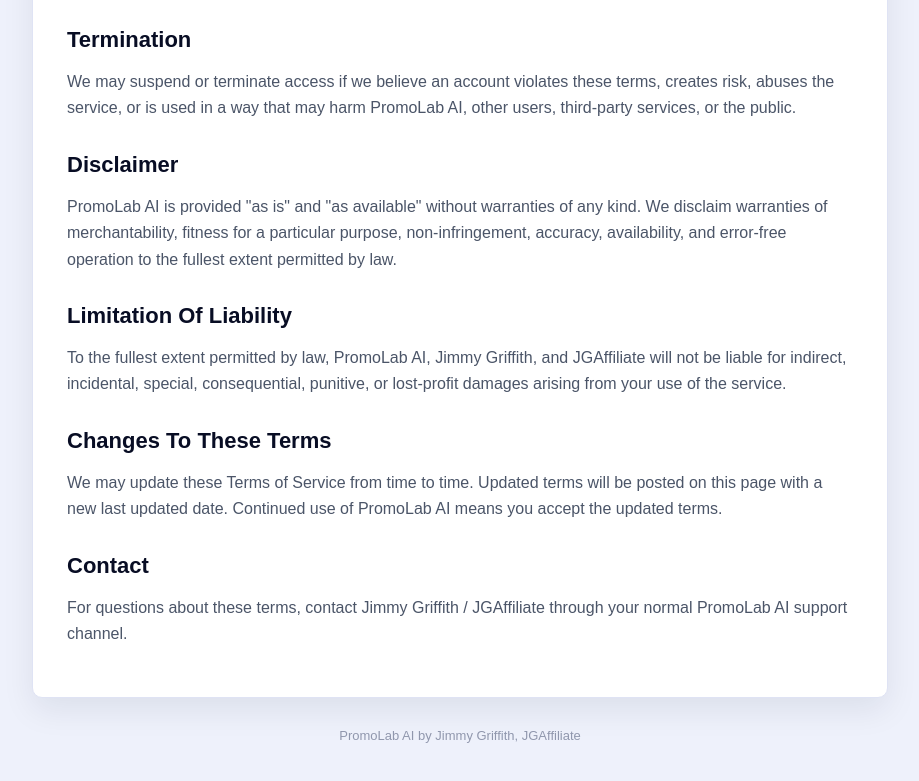
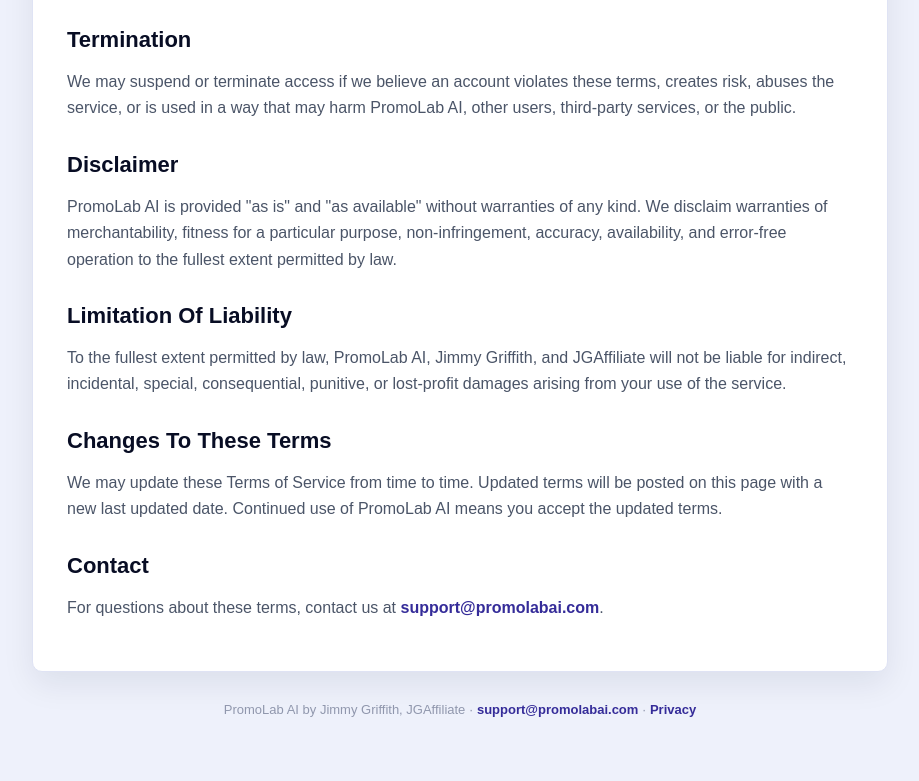
Before and after one commit to jimmyg64/promolab, a website: page public/terms.html in a window 1280 px wide. Shown: the part 1907-2688 px from the top of the page, without its empty margins (180-1099 px from the left). Drawn offline with Linux system fonts and the light colour scheme.

Commit message:
Update terms.html

```diff
--- a/public/terms.html
+++ b/public/terms.html
@@ -83,9 +83,9 @@
     <p>We may update these Terms of Service from time to time. Updated terms will be posted on this page with a new last updated date. Continued use of PromoLab AI means you accept the updated terms.</p>
 
     <h2>Contact</h2>
-    <p>For questions about these terms, contact Jimmy Griffith / JGAffiliate through your normal PromoLab AI support channel.</p>
+    <p>For questions about these terms, contact us at <a href="mailto:support@promolabai.com">support@promolabai.com</a>.</p>
   </article>
-  <div class="footer">PromoLab AI by Jimmy Griffith, JGAffiliate</div>
+  <div class="footer">PromoLab AI by Jimmy Griffith, JGAffiliate · <a href="mailto:support@promolabai.com">support@promolabai.com</a> · <a href="/privacy.html">Privacy</a></div>
 </main>
 </body>
 </html>
```
